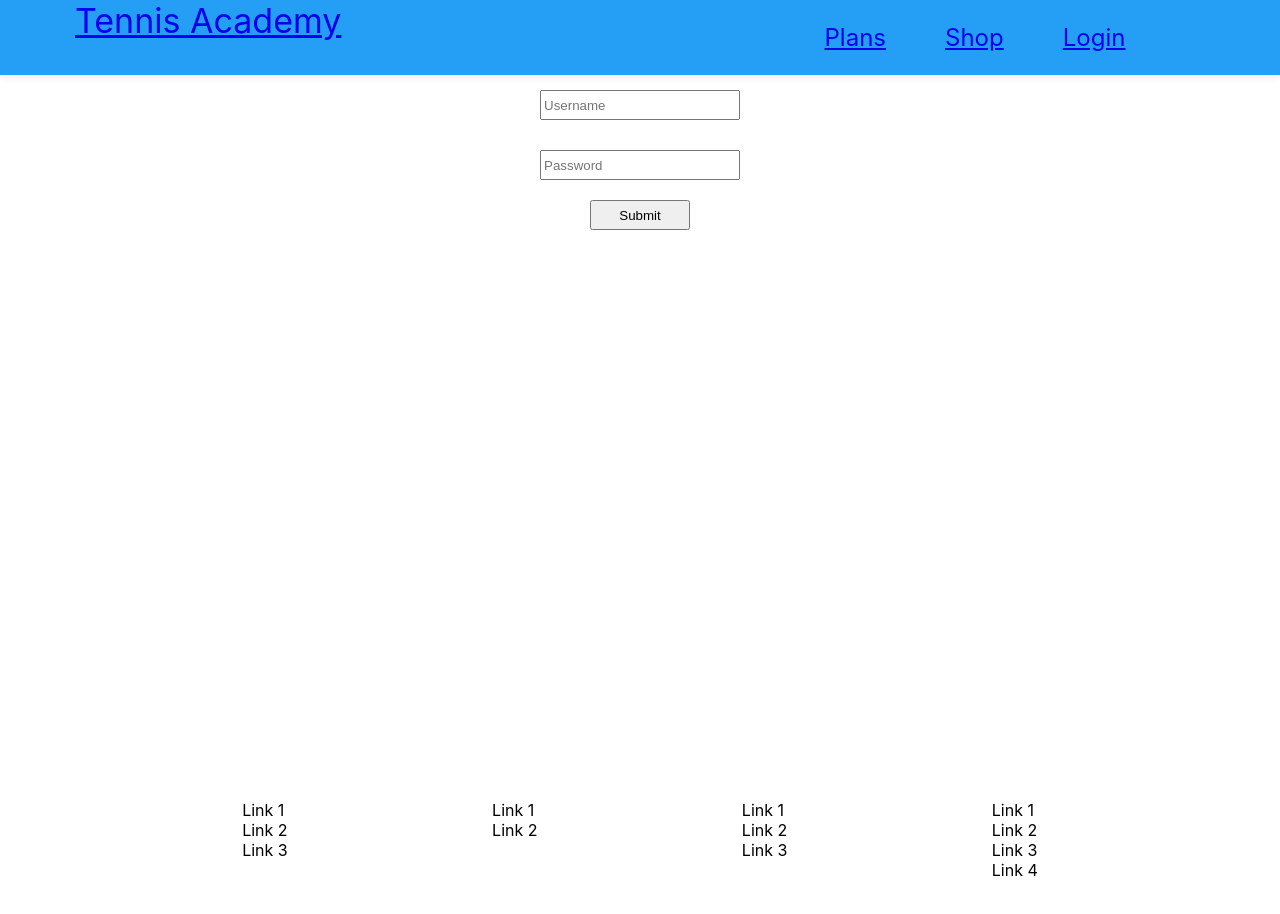
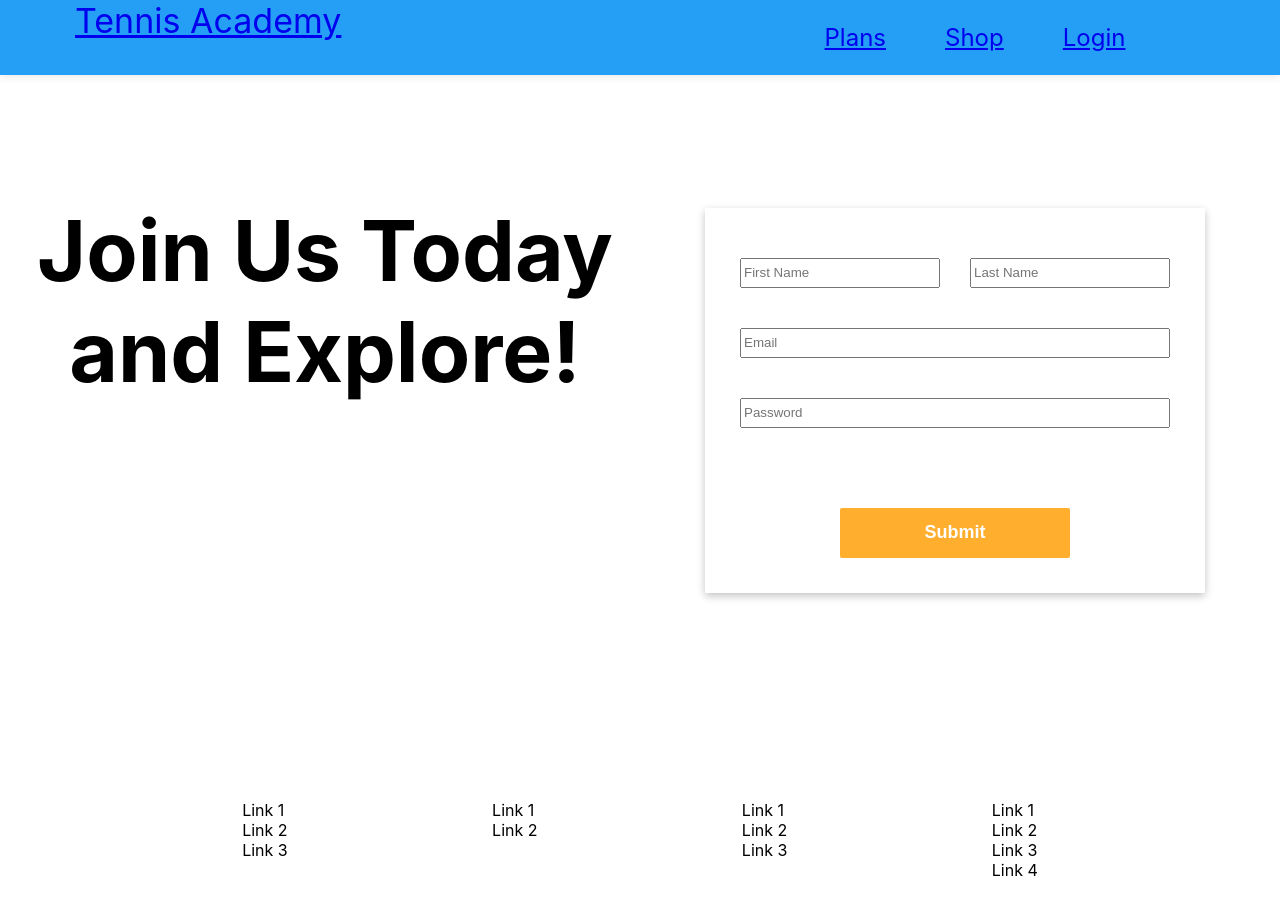
Before and after one commit to Carlos460/tennis-website, a React (Create React App) app: page /login in a window 1280 px wide. Shown: the top 914 px of the page. Built offline with nearby package versions, Linux system fonts and the light colour scheme.

Commit message:
Updated UI for login page

```diff
--- a/src/pages/Login/index.jsx
+++ b/src/pages/Login/index.jsx
@@ -5,12 +5,36 @@ import * as S from './styles';
 
 export default function LoginPage() {
   return (
-    <S.PageContainer>
-      <S.Form action="/">
-        <S.UserInput placeholder="Username" />
-        <S.PasswordInput placeholder="Password" />
-        <S.SubmitButton type="submit" value="Submit" />
-      </S.Form>
-    </S.PageContainer>
+    <S.Header>
+      <S.HeaderCol>
+        <S.Text>Join Us Today and Explore!</S.Text>
+      </S.HeaderCol>
+      <S.HeaderCol>
+        <S.Form action="/">
+          <S.FormRow>
+            <S.FormCol>
+              <S.Input placeholder="First Name" />
+            </S.FormCol>
+            <S.FormCol>
+              <S.Input placeholder="Last Name" />
+            </S.FormCol>
+          </S.FormRow>
+          <S.FormRow>
+            <S.FormCol>
+              <S.Input placeholder="Email" />
+            </S.FormCol>
+          </S.FormRow>
+          <S.FormRow>
+            <S.FormCol>
+              <S.Input placeholder="Password" />
+            </S.FormCol>
+          </S.FormRow>
+          <S.FormRow></S.FormRow>
+          <S.FormRow>
+            <S.SubmitButton type="submit" value="Submit" />
+          </S.FormRow>
+        </S.Form>
+      </S.HeaderCol>
+    </S.Header>
   );
 }
--- a/src/pages/Login/styles.js
+++ b/src/pages/Login/styles.js
@@ -1,31 +1,81 @@
 import styled from 'styled-components';
 
-export const PageContainer = styled.div`
-  padding: 75px 0px;
+export const Header = styled.div`
+  padding: 75px 10px;
+  width: 100%;
   min-height: 100vh;
+
+  display: flex;
+  justify-content: space-around;
+
+  @media (max-width: 1000px){
+    flex-direction: column;
+  }
 `;
 
-export const Input = styled.input`
-  width: 200px;
-  height: 30px;
+export const HeaderCol = styled.div`
+  display: flex;
+  width: 50%;
+  @media (max-width: 1000px){
+    width: 100%;
+  }
+`;
 
-  margin: 15px auto;
-  padding: 0px 2px;
+export const Text = styled.p`
+  max-width: 800px;
+  height: 400px;
+  display: flex;
+  justify-content: center;
+  margin: auto;
+
+  text-align: center;
+  font-size: 84px;
+  font-weight: 700;
 `;
 
 export const Form = styled.form`
   display: flex;
   flex-direction: column;
-  width: 100%;
+  width: 500px;
+  height: min-content;
+  box-shadow: rgba(0, 0, 0, 0.24) 0px 3px 8px;
+
+  margin: auto;
+  padding: 30px 0px 15px;
 `;
 
-export const UserInput = styled(Input)``;
+export const FormRow = styled.div`
+  display: flex;
+  justify-content: center;
+  margin: 20px;
+`;
 
-export const PasswordInput = styled(Input)``;
+export const FormCol = styled.div`
+  width: 100%;
+  margin: 0px 15px;
+`;
+
+export const Input = styled.input`
+  width: 100%;
+  height: 30px;
+
+  padding: 0px 2px;
+`;
 
 export const SubmitButton = styled.input`
-  width: 100px;
-  height: 30px;
+  color: white;
+  background-color: #ffae2e;
+  border: none;
+  border-radius: 2px;
+  cursor: pointer;
 
-  margin: 5px auto;
+  font-weight: 600;
+  font-size: 18px;
+
+  width: 50%;
+  height: 50px;
+  transition: background-color .2s ease;
+  &:hover {
+    background-color: #ffb94a;
+  }
 `;
```
Also changed, not shown: 1 other file (tests, documents, lock files or other folders).
